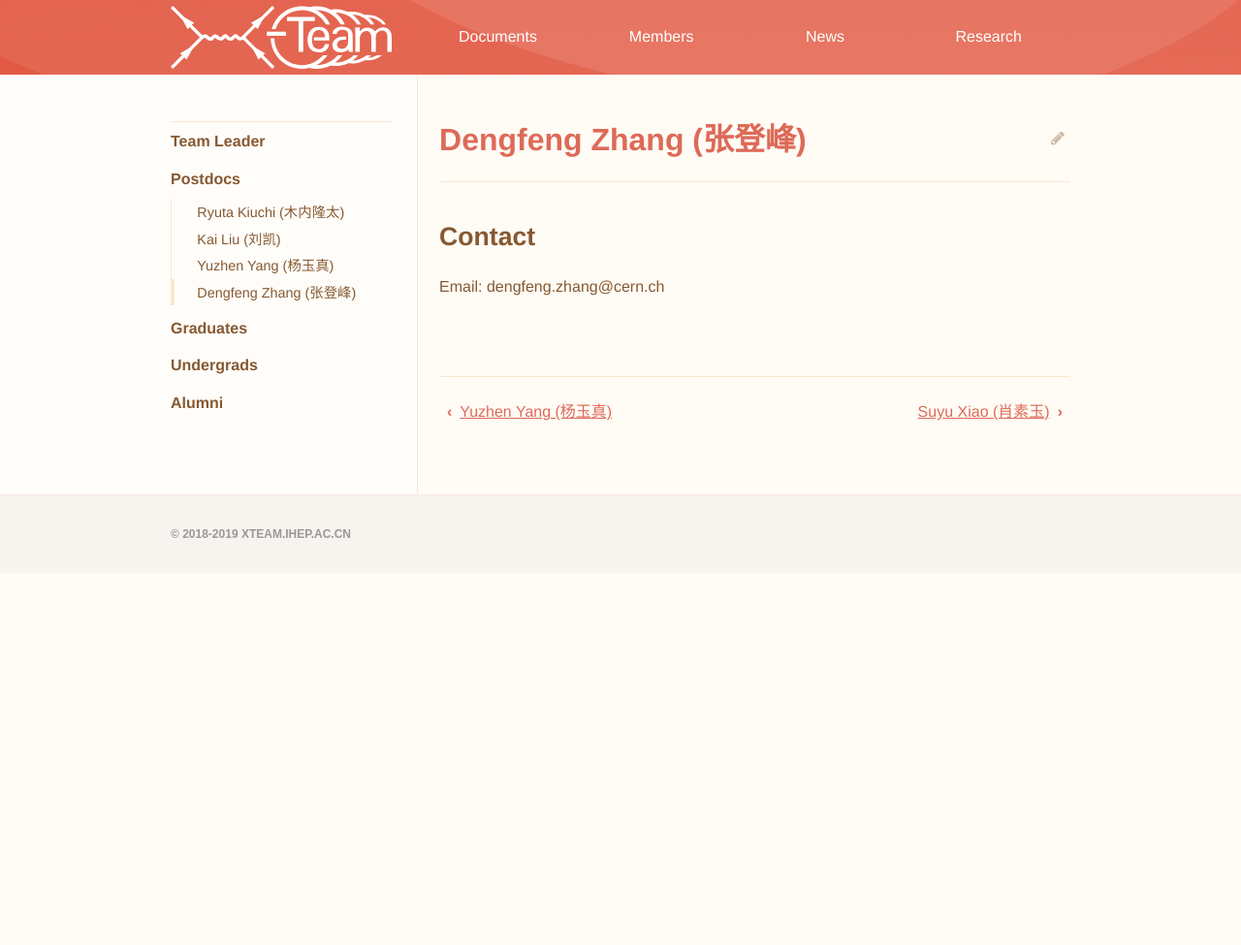
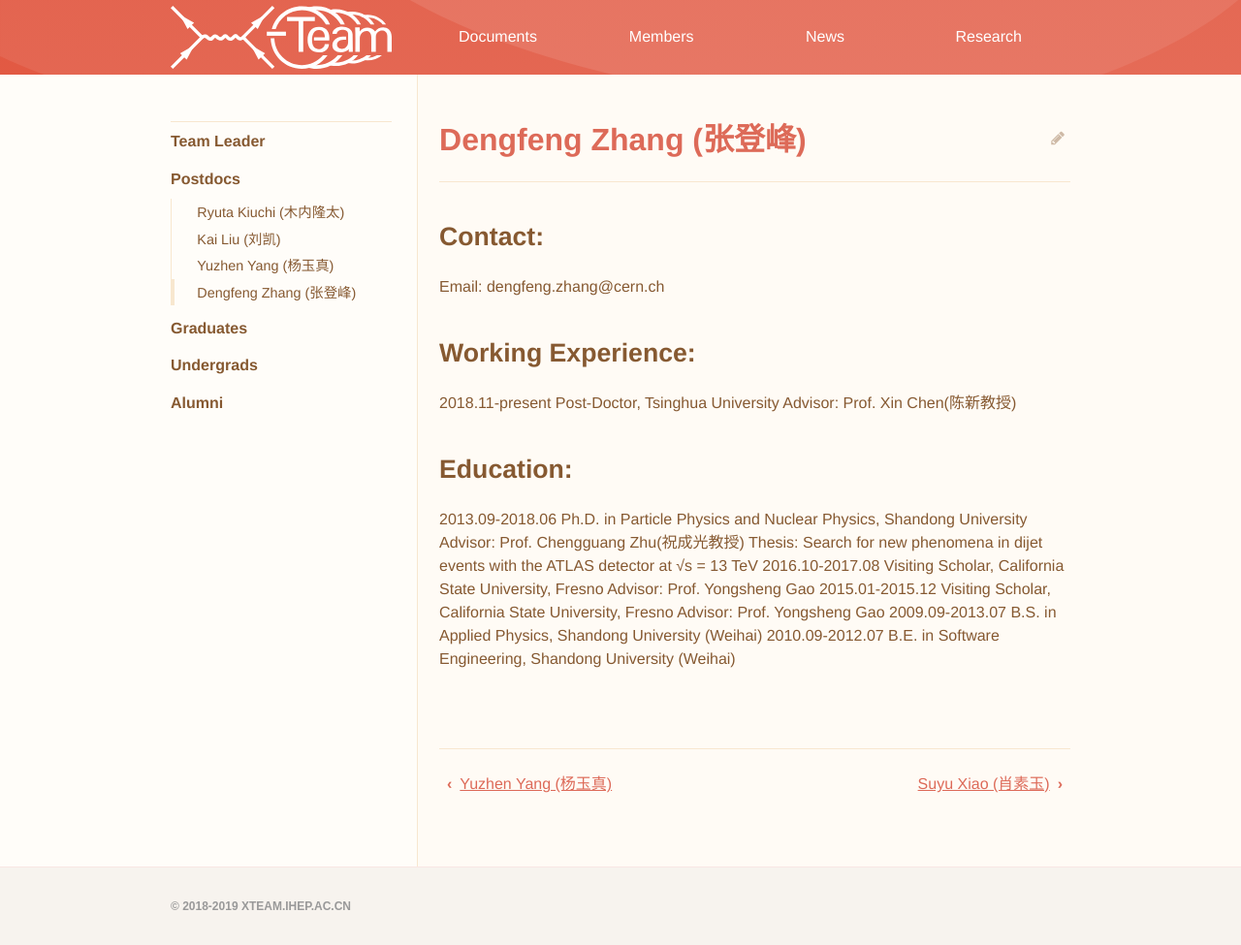
Before and after one commit to dt-np/xteam, a Jekyll site: the page built from _members/Dengfeng_Zhang.md, in a window 1280 px wide. Shown: the whole page at 97% size. Built offline with Jekyll 4.4.1, drawn with Linux system fonts in a browser that asks for light colours; before the commit the page ends 900 px from its top, so only the background shows below that.

Commit message:
Update Dengfeng_Zhang.md

```diff
--- a/_members/Dengfeng_Zhang.md
+++ b/_members/Dengfeng_Zhang.md
@@ -2,6 +2,23 @@
 title: Dengfeng Zhang (张登峰)
 ---
 
-Contact
+Contact:
 ---
 Email: dengfeng.zhang@cern.ch
+
+Working Experience:
+---
+2018.11-present	  Post-Doctor, Tsinghua University
+			            Advisor: Prof. Xin Chen(陈新教授)
+
+Education:
+---
+2013.09-2018.06	  Ph.D. in Particle Physics and Nuclear Physics, Shandong University
+			            Advisor: Prof. Chengguang Zhu(祝成光教授)
+                  Thesis: Search for new phenomena in dijet events with the ATLAS detector at √s = 13 TeV
+2016.10-2017.08   Visiting Scholar, California State University, Fresno
+			            Advisor: Prof. Yongsheng Gao
+2015.01-2015.12   Visiting Scholar, California State University, Fresno
+                  Advisor: Prof. Yongsheng Gao
+2009.09-2013.07   B.S. in Applied Physics, Shandong University (Weihai)
+2010.09-2012.07   B.E. in Software Engineering, Shandong University (Weihai)
```
